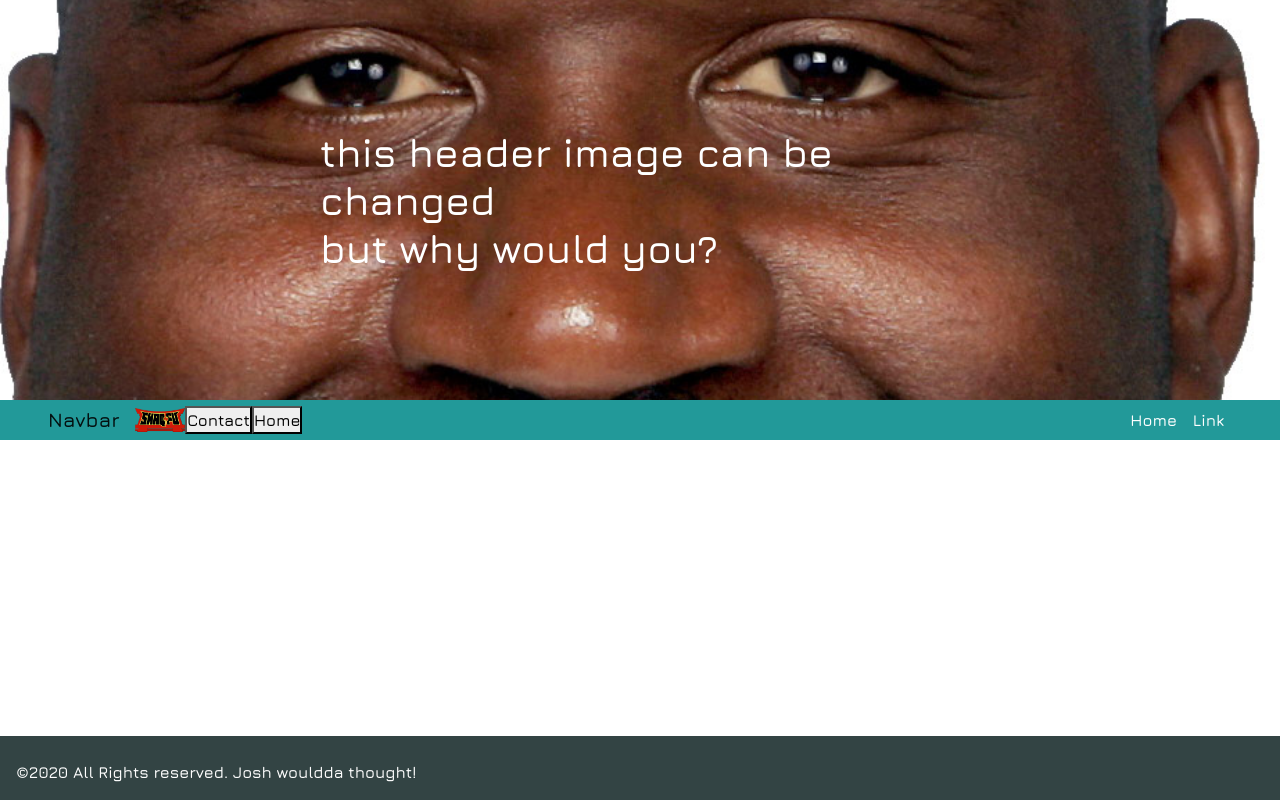
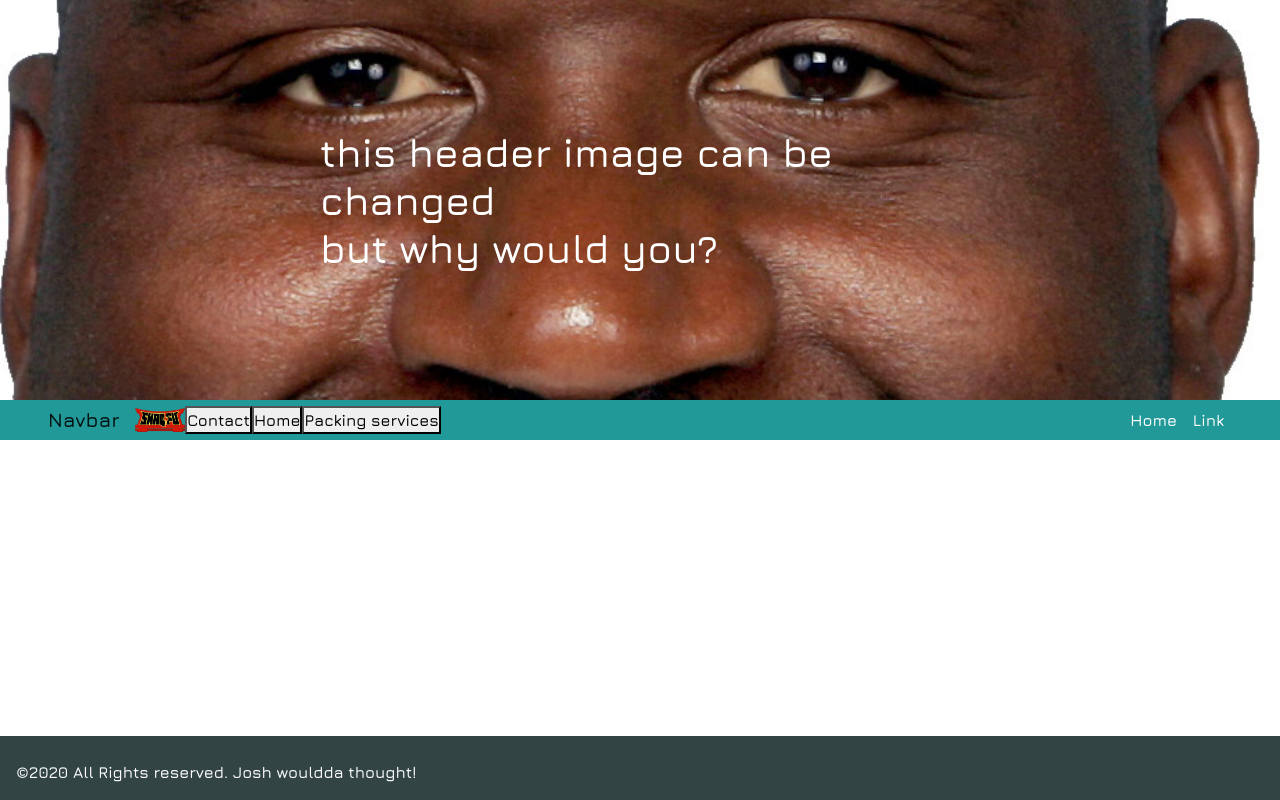
Before and after one commit to averagealloy/joshwouldathought, a React (Create React App) app: page / in a window 1280 px wide. Built offline with nearby package versions, Linux system fonts and the light colour scheme.

Commit message:
added a button for packing services

```diff
--- a/src/components/layouts/Navbar.js
+++ b/src/components/layouts/Navbar.js
@@ -18,6 +18,10 @@ export const Navbar = () => {
 
             <button>
               Home
+            </button>
+
+            <button>
+              Packing services
             </button>
 
 
```
